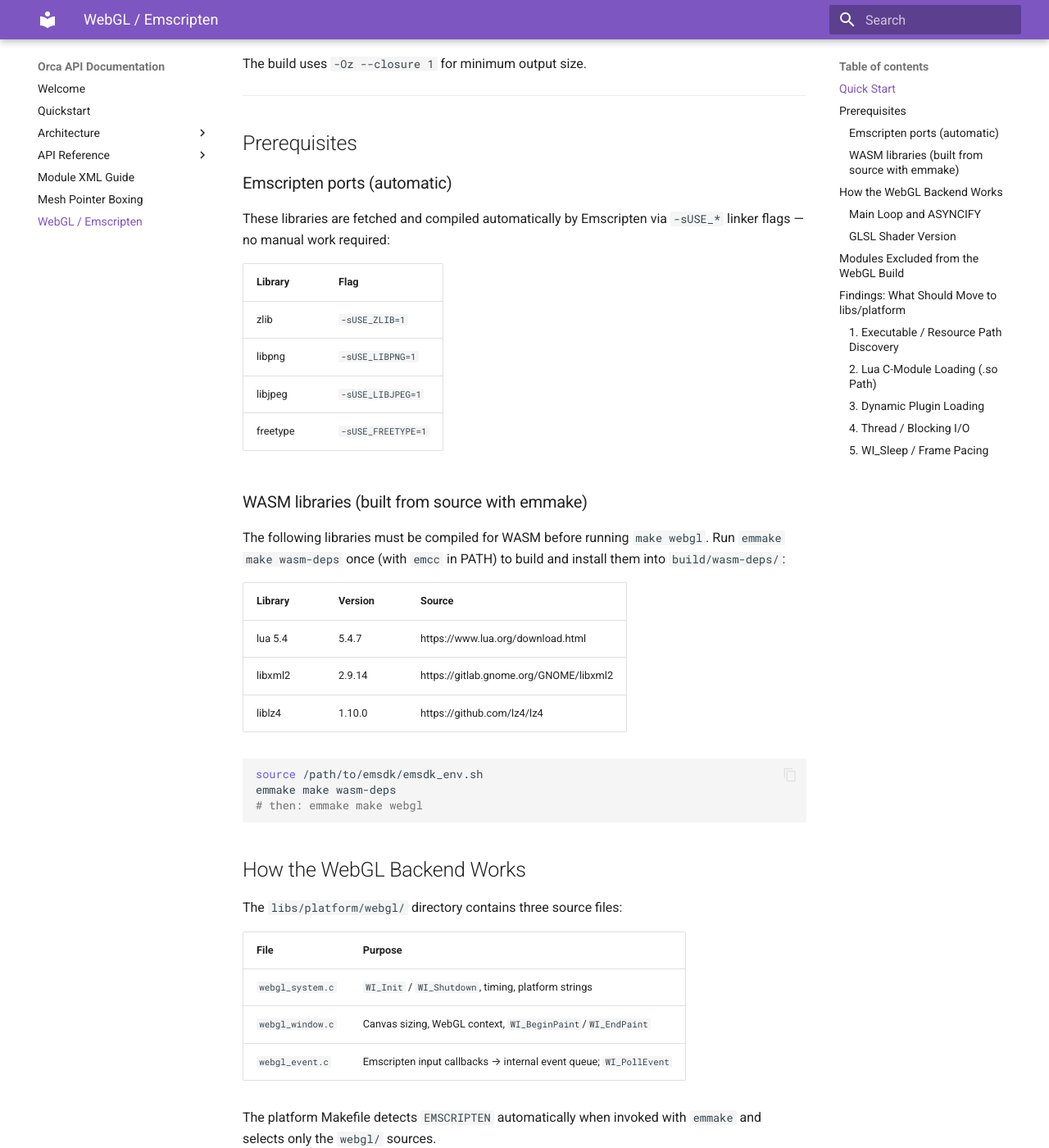
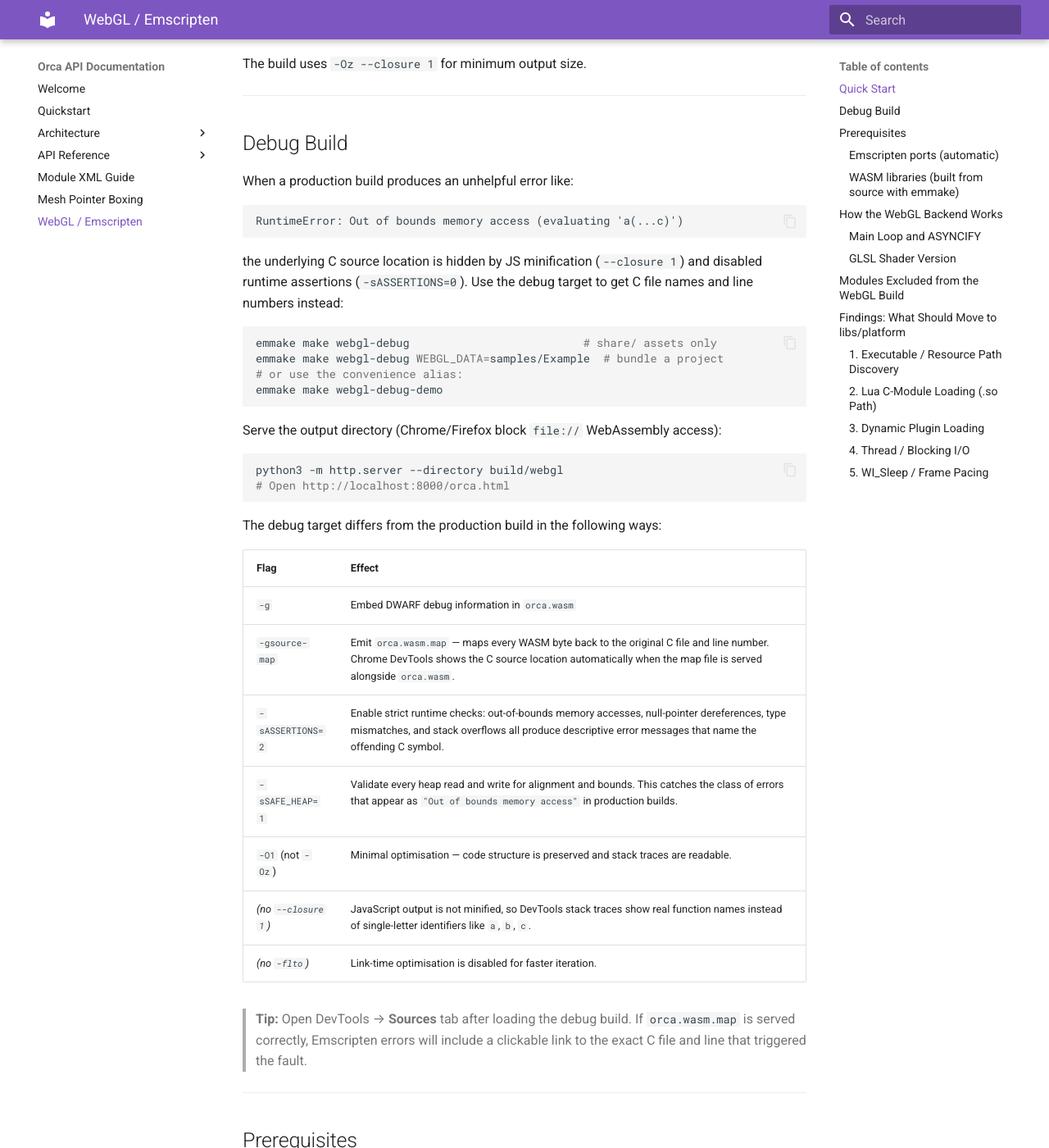
Before and after one commit to corepunch/orca, an MkDocs documentation site: the page built from docs/webgl.md, in a window 1280 px wide and 1400 px high, scrolled down 862 px. Shown: the whole window at 82% size. Built offline with MkDocs 1.6.1 and Material for MkDocs 9.7.7, drawn with Linux system fonts in a browser that asks for light colours.

Commit message:
Add webgl-debug build target for C source-level Emscripten debugging
Co-authored-by: corepunch <83646194+corepunch@users.noreply.github.com>

````diff
--- a/docs/webgl.md
+++ b/docs/webgl.md
@@ -40,6 +40,50 @@ the binary so the engine opens the bundled project automatically without
 needing a command-line argument.
 
 The build uses `-Oz --closure 1` for minimum output size.
+
+---
+
+## Debug Build
+
+When a production build produces an unhelpful error like:
+
+```
+RuntimeError: Out of bounds memory access (evaluating 'a(...c)')
+```
+
+the underlying C source location is hidden by JS minification (`--closure 1`)
+and disabled runtime assertions (`-sASSERTIONS=0`).  Use the debug target to
+get C file names and line numbers instead:
+
+```bash
+emmake make webgl-debug                          # share/ assets only
+emmake make webgl-debug WEBGL_DATA=samples/Example  # bundle a project
+# or use the convenience alias:
+emmake make webgl-debug-demo
+```
+
+Serve the output directory (Chrome/Firefox block `file://` WebAssembly access):
+
+```bash
+python3 -m http.server --directory build/webgl
+# Open http://localhost:8000/orca.html
+```
+
+The debug target differs from the production build in the following ways:
+
+| Flag | Effect |
+|------|--------|
+| `-g` | Embed DWARF debug information in `orca.wasm` |
+| `-gsource-map` | Emit `orca.wasm.map` — maps every WASM byte back to the original C file and line number.  Chrome DevTools shows the C source location automatically when the map file is served alongside `orca.wasm`. |
+| `-sASSERTIONS=2` | Enable strict runtime checks: out-of-bounds memory accesses, null-pointer dereferences, type mismatches, and stack overflows all produce descriptive error messages that name the offending C symbol. |
+| `-sSAFE_HEAP=1` | Validate every heap read and write for alignment and bounds.  This catches the class of errors that appear as `"Out of bounds memory access"` in production builds. |
+| `-O1` (not `-Oz`) | Minimal optimisation — code structure is preserved and stack traces are readable. |
+| *(no `--closure 1`)* | JavaScript output is not minified, so DevTools stack traces show real function names instead of single-letter identifiers like `a`, `b`, `c`. |
+| *(no `-flto`)* | Link-time optimisation is disabled for faster iteration. |
+
+> **Tip:** Open DevTools → **Sources** tab after loading the debug build.
+> If `orca.wasm.map` is served correctly, Emscripten errors will include a
+> clickable link to the exact C file and line that triggered the fault.
 
 ---
 
````
Also changed, not shown: 1 other file.
